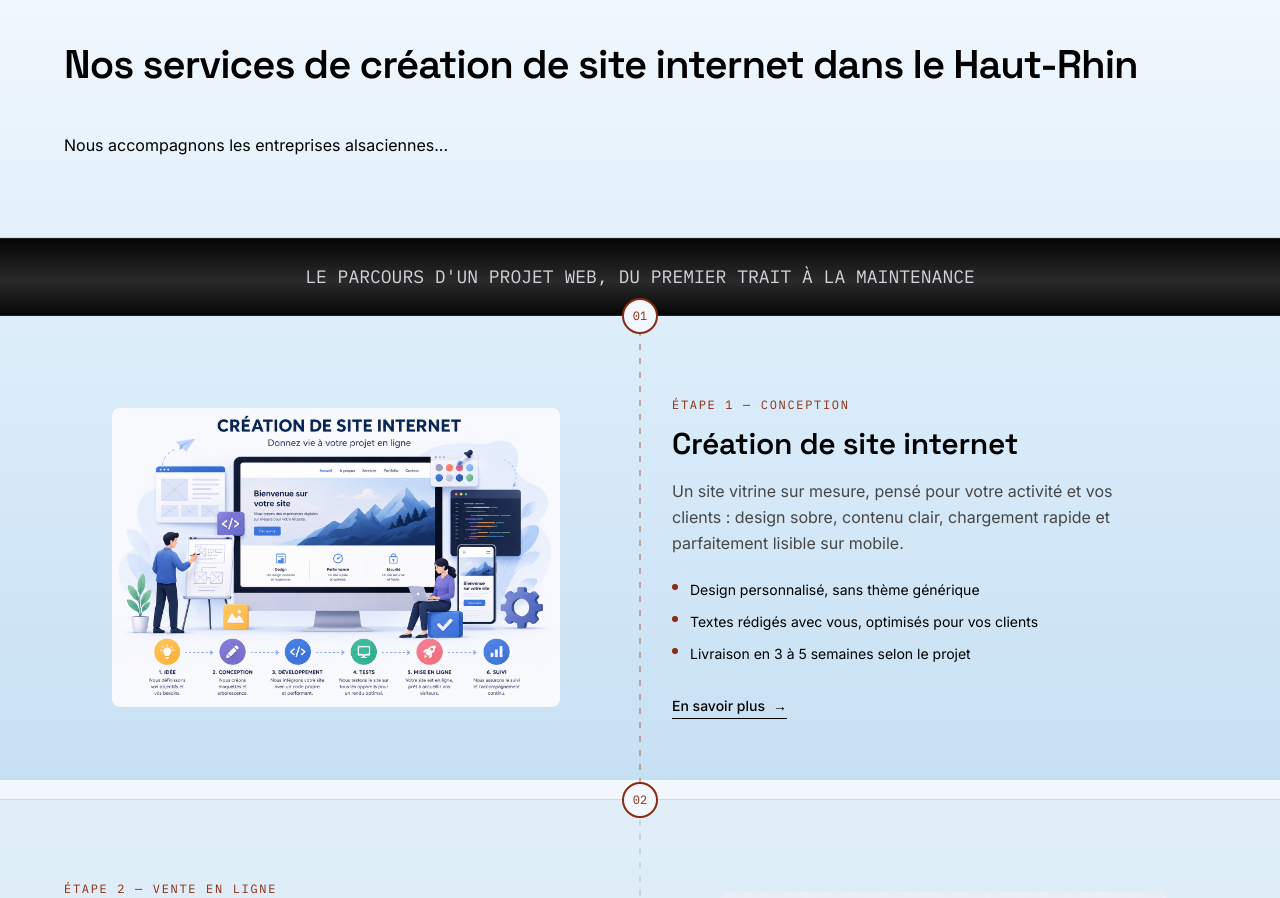
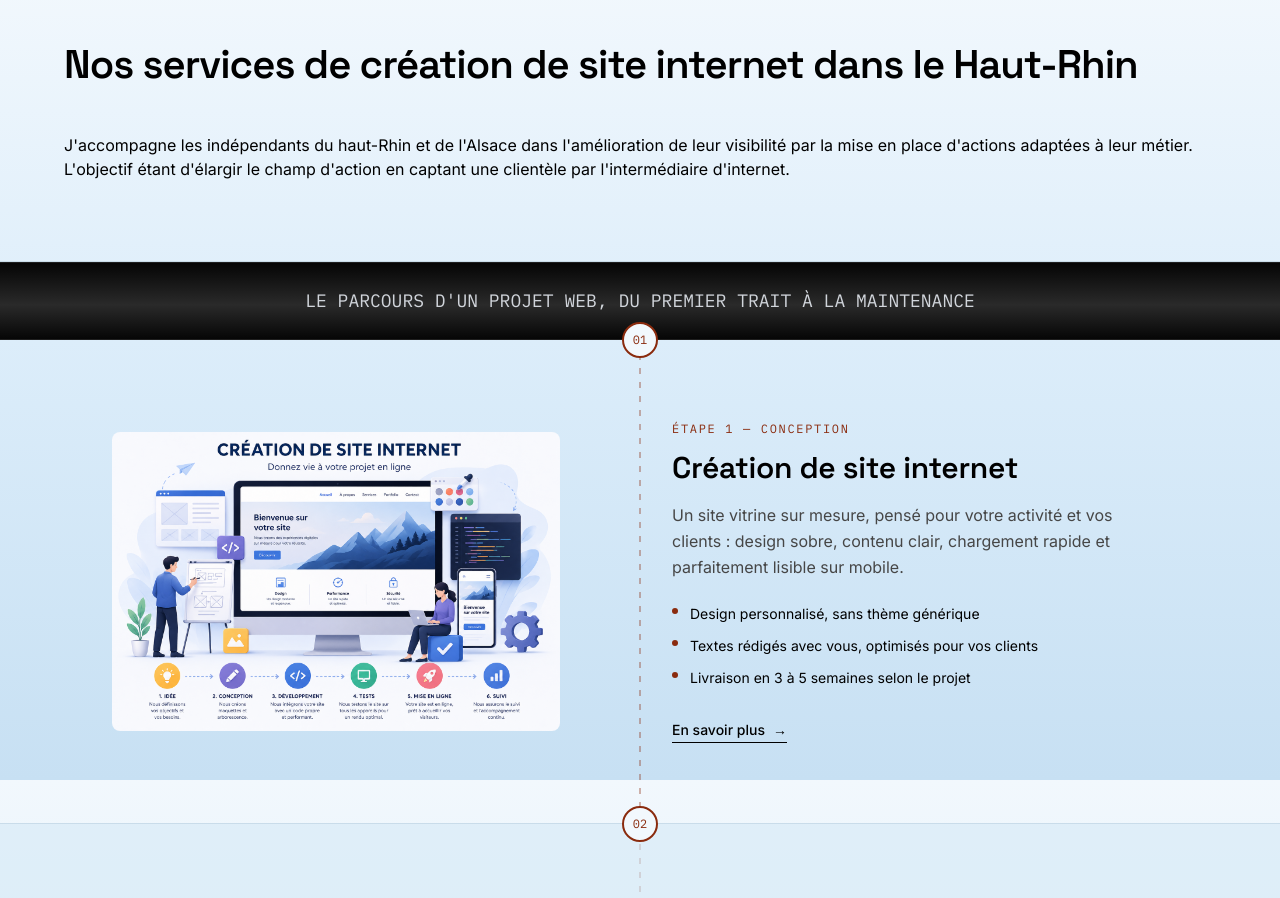
Before and after one commit to WebaHR/webmasterhautrhin.fr, a Next.js app: page / in a window 1280 px wide. Shown: the part 820-1718 px from the top of the page. Built offline with nearby package versions, Linux system fonts and the light colour scheme.

Commit message:
Update Hero.tsx

```diff
--- a/components/Hero.tsx
+++ b/components/Hero.tsx
@@ -80,7 +80,8 @@ Nos services de création de site internet dans le Haut-Rhin
 </h2>
 
 <p>
-Nous accompagnons les entreprises alsaciennes...
+J'accompagne les indépendants du haut-Rhin et de l'Alsace dans l'amélioration de leur visibilité par la mise en place d'actions adaptées à leur métier.
+  L'objectif étant d'élargir le champ d'action en captant une clientèle par l'intermédiaire d'internet.
 </p> </div>
     </section>
   );
```
